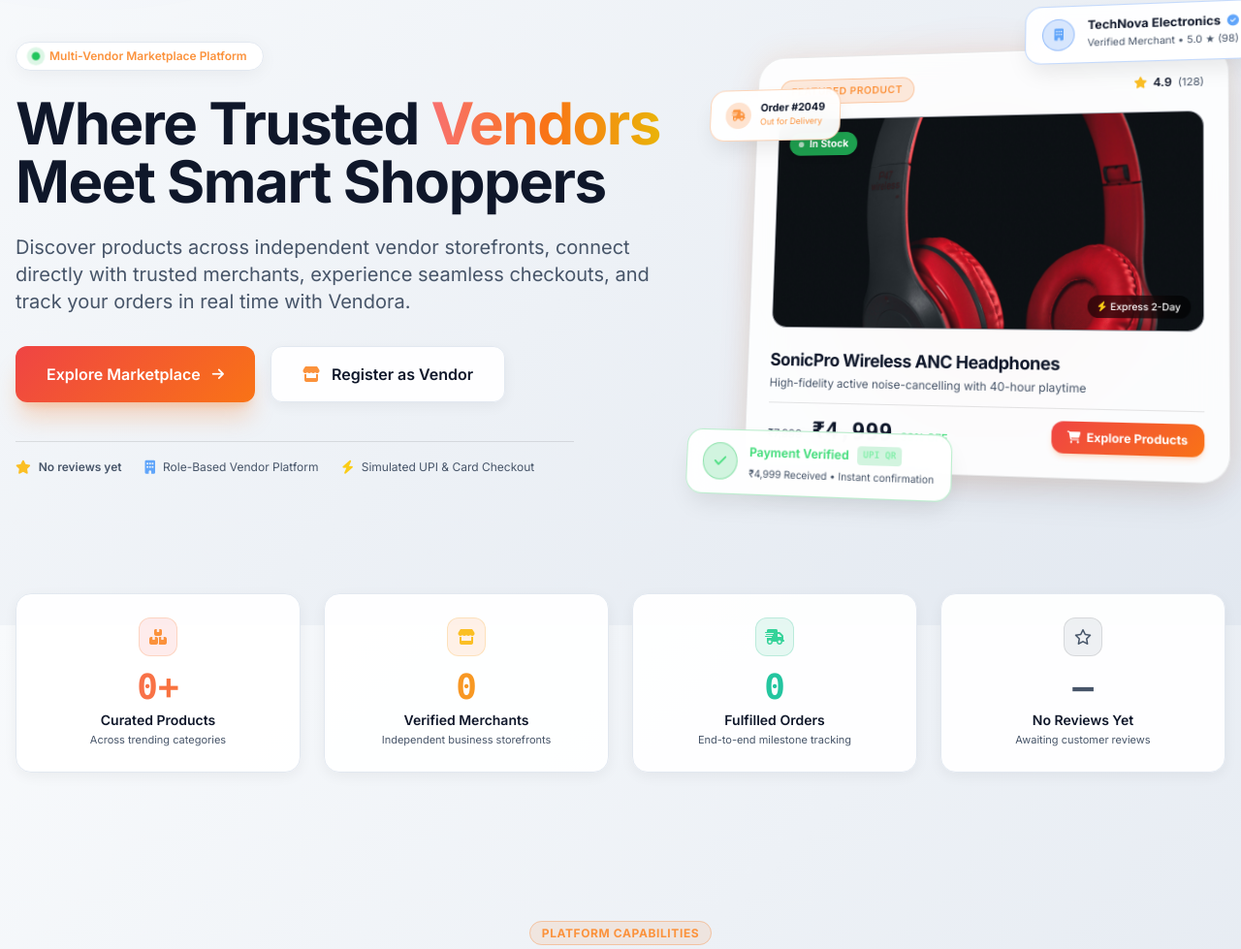
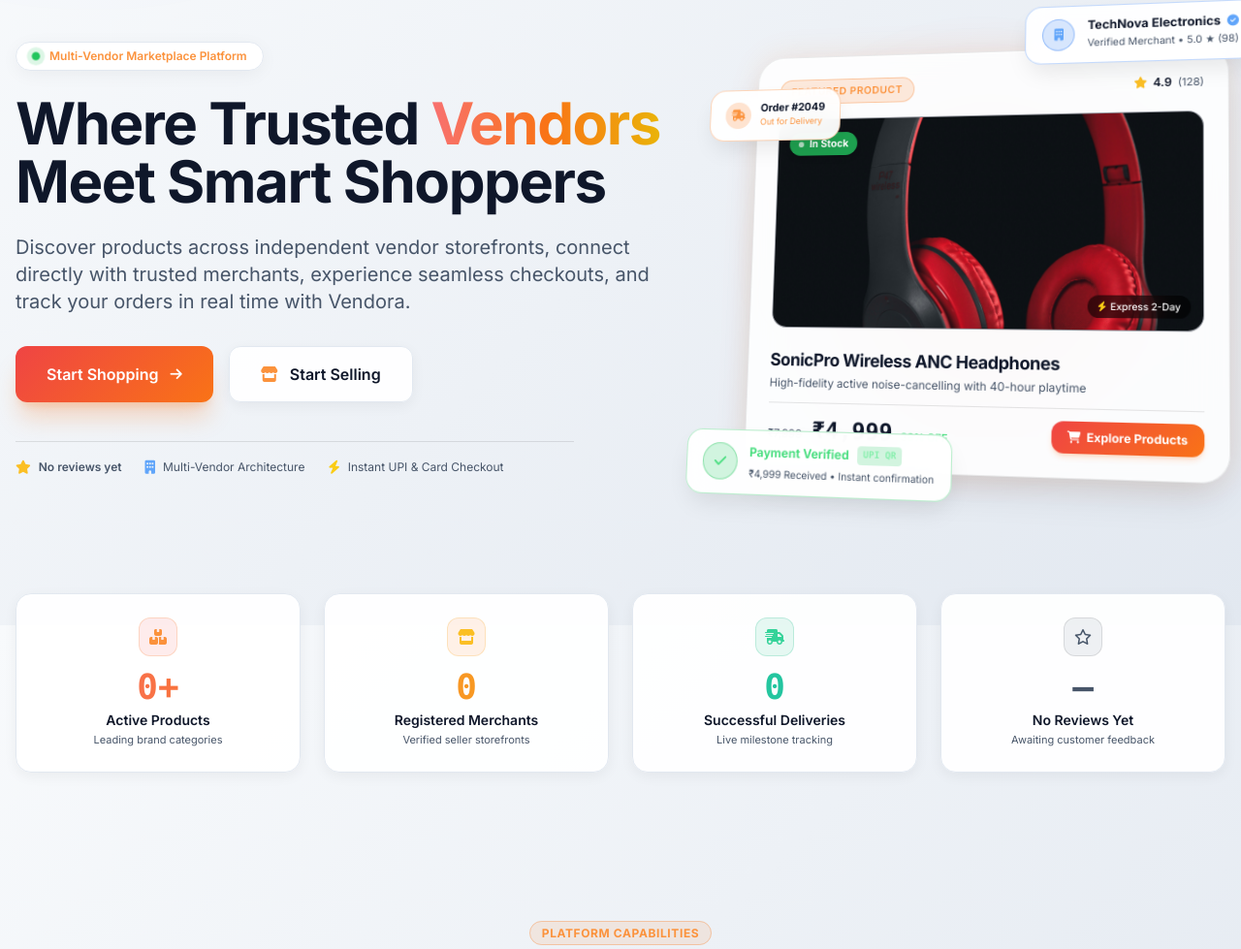
Before and after one commit to Pavanrajn111/Vendora, a Flask app: page / in a window 1280 px wide; the page is wider, and only the part inside the window is pictured. Shown: the part 155-1134 px from the top of that part at 97% size. Run offline with Flask 3, Linux system fonts and the light colour scheme; data that the repository does not hold is empty; some libraries are stand-ins or nearby versions.

Commit message:
polish(home): update hero CTA to 'Start Shopping' and metric cards to Active Products, Registered Merchants, Successful Deliveries, Customer Trust Score

```diff
--- a/templates/index.html
+++ b/templates/index.html
@@ -83,13 +83,13 @@
                         <span>Browse Products</span>
                     </a>
                 {% else %}
-                    <a href="/login" class="btn-glow px-8 py-4 rounded-xl font-semibold text-base text-white shadow-xl shadow-orange-500/25 flex items-center justify-center gap-3 group">
-                        <span>Explore Marketplace</span>
+                    <a href="/products" class="btn-glow px-8 py-4 rounded-xl font-semibold text-base text-white shadow-xl shadow-orange-500/25 flex items-center justify-center gap-3 group">
+                        <span>Start Shopping</span>
                         <i class="fa-solid fa-arrow-right text-sm group-hover:translate-x-1 transition-transform"></i>
                     </a>
                     <a href="/register" class="glass-card hover:bg-white/10 px-8 py-4 rounded-xl font-semibold text-base text-main border border-glass flex items-center justify-center gap-3 transition-colors">
                         <i class="fa-solid fa-store text-orange-400"></i>
-                        <span>Register as Vendor</span>
+                        <span>Start Selling</span>
                     </a>
                 {% endif %}
             </div>
@@ -108,11 +108,11 @@
                 </div>
                 <div class="flex items-center gap-2">
                     <i class="fa-solid fa-building text-blue-400 text-sm"></i>
-                    <span>Role-Based Vendor Platform</span>
+                    <span>Multi-Vendor Architecture</span>
                 </div>
                 <div class="flex items-center gap-2">
                     <i class="fa-solid fa-bolt text-yellow-400 text-sm"></i>
-                    <span>Simulated UPI & Card Checkout</span>
+                    <span>Instant UPI & Card Checkout</span>
                 </div>
             </div>
 
@@ -258,8 +258,8 @@
                 <i class="fa-solid fa-boxes-stacked"></i>
             </div>
             <p class="text-3xl sm:text-4xl font-black text-transparent bg-clip-text bg-gradient-to-r from-red-400 to-orange-500 font-mono mb-1">{{ product_count }}+</p>
-            <p class="text-xs sm:text-sm font-semibold text-main">Curated Products</p>
-            <p class="text-[11px] text-muted mt-0.5">Across trending categories</p>
+            <p class="text-xs sm:text-sm font-semibold text-main">Active Products</p>
+            <p class="text-[11px] text-muted mt-0.5">Leading brand categories</p>
         </div>
 
         <div class="glass-card p-6 rounded-2xl text-center border border-glass group hover:border-amber-500/40 transition-all">
@@ -267,8 +267,8 @@
                 <i class="fa-solid fa-store"></i>
             </div>
             <p class="text-3xl sm:text-4xl font-black text-transparent bg-clip-text bg-gradient-to-r from-orange-400 to-amber-500 font-mono mb-1">{{ vendor_count }}</p>
-            <p class="text-xs sm:text-sm font-semibold text-main">Verified Merchants</p>
-            <p class="text-[11px] text-muted mt-0.5">Independent business storefronts</p>
+            <p class="text-xs sm:text-sm font-semibold text-main">Registered Merchants</p>
+            <p class="text-[11px] text-muted mt-0.5">Verified seller storefronts</p>
         </div>
 
         <div class="glass-card p-6 rounded-2xl text-center border border-glass group hover:border-emerald-500/40 transition-all">
@@ -276,8 +276,8 @@
                 <i class="fa-solid fa-truck-fast"></i>
             </div>
             <p class="text-3xl sm:text-4xl font-black text-transparent bg-clip-text bg-gradient-to-r from-emerald-400 to-teal-500 font-mono mb-1">{{ order_count }}</p>
-            <p class="text-xs sm:text-sm font-semibold text-main">Fulfilled Orders</p>
-            <p class="text-[11px] text-muted mt-0.5">End-to-end milestone tracking</p>
+            <p class="text-xs sm:text-sm font-semibold text-main">Successful Deliveries</p>
+            <p class="text-[11px] text-muted mt-0.5">Live milestone tracking</p>
         </div>
 
         <div class="glass-card p-6 rounded-2xl text-center border border-glass group hover:border-indigo-500/40 transition-all">
@@ -286,15 +286,15 @@
                     <i class="fa-solid fa-star"></i>
                 </div>
                 <p class="text-3xl sm:text-4xl font-black text-transparent bg-clip-text bg-gradient-to-r from-indigo-400 to-cyan-500 font-mono mb-1">{{ avg_rating }}★</p>
-                <p class="text-xs sm:text-sm font-semibold text-main">Buyer Satisfaction</p>
-                <p class="text-[11px] text-muted mt-0.5">Verified customer reviews</p>
+                <p class="text-xs sm:text-sm font-semibold text-main">Customer Trust Score</p>
+                <p class="text-[11px] text-muted mt-0.5">Verified buyer ratings</p>
             {% else %}
                 <div class="w-10 h-10 mx-auto mb-3 rounded-xl bg-slate-500/10 text-muted flex items-center justify-center text-base border border-glass">
                     <i class="fa-regular fa-star"></i>
                 </div>
                 <p class="text-3xl sm:text-4xl font-black text-muted font-mono mb-1">—</p>
                 <p class="text-xs sm:text-sm font-semibold text-main">No Reviews Yet</p>
-                <p class="text-[11px] text-muted mt-0.5">Awaiting customer reviews</p>
+                <p class="text-[11px] text-muted mt-0.5">Awaiting customer feedback</p>
             {% endif %}
         </div>
 
```
